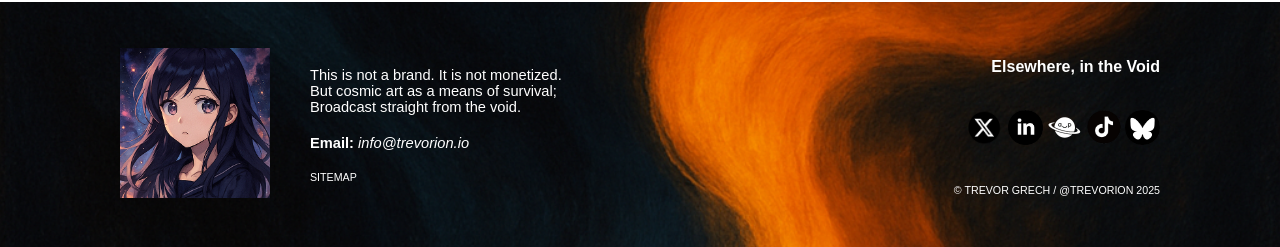
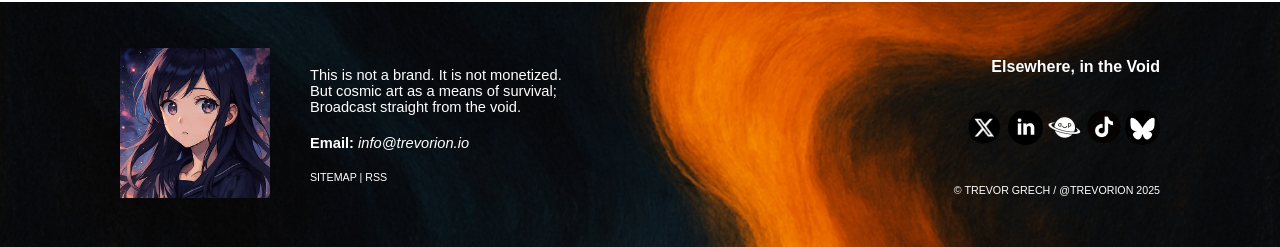
Before and after one commit to PhantomBlackOP/RSS, a Jekyll site: the page built from index.md, in a window 1280 px wide. Shown: the part 1053-1300 px from the top of the page. Built offline with Jekyll 4.4.1, drawn with Linux system fonts in a browser that asks for light colours; our own code applies the rules of GitHub Pages for plain Markdown files.

Commit message:
Update default.html

```diff
--- a/_layouts/default.html
+++ b/_layouts/default.html
@@ -173,7 +173,7 @@
       But cosmic art as a means of survival;<br>
       Broadcast straight from the void.<br></p>
       <p style="font-size: 11pt;"><strong>Email:</strong> <a href="mailto:info@trevorion.io" style="color:#fff; text-decoration:none;"><i>info@trevorion.io</i></a></p>
-      <p style="font-size: 8pt;"><a href="https://www.trevorion.io/sitemap" style="color:#fff; text-decoration:none;">SITEMAP</a></p>
+      <p style="font-size: 8pt;"><a href="https://www.trevorion.io/sitemap" style="color:#fff; text-decoration:none;">SITEMAP</a> | <a href="https://rss.trevorion.io/feed.xml" target="_blank" style="color:#fff; text-decoration:none;">RSS</a></p>
     </div>
     <div class="footer-right" style="margin-right:100px;">
       <p style="font-size: 12pt;"><strong>Elsewhere, in the Void</strong><br><br></p>
```
